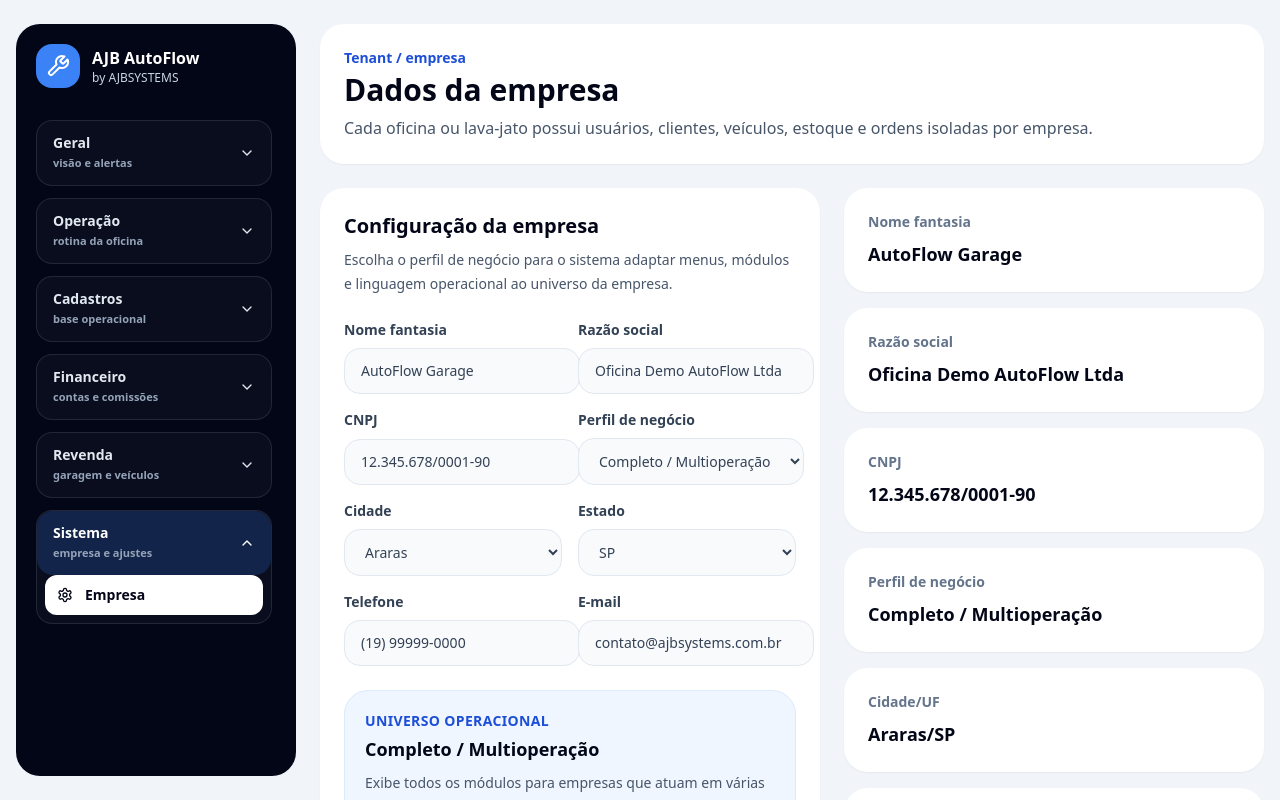
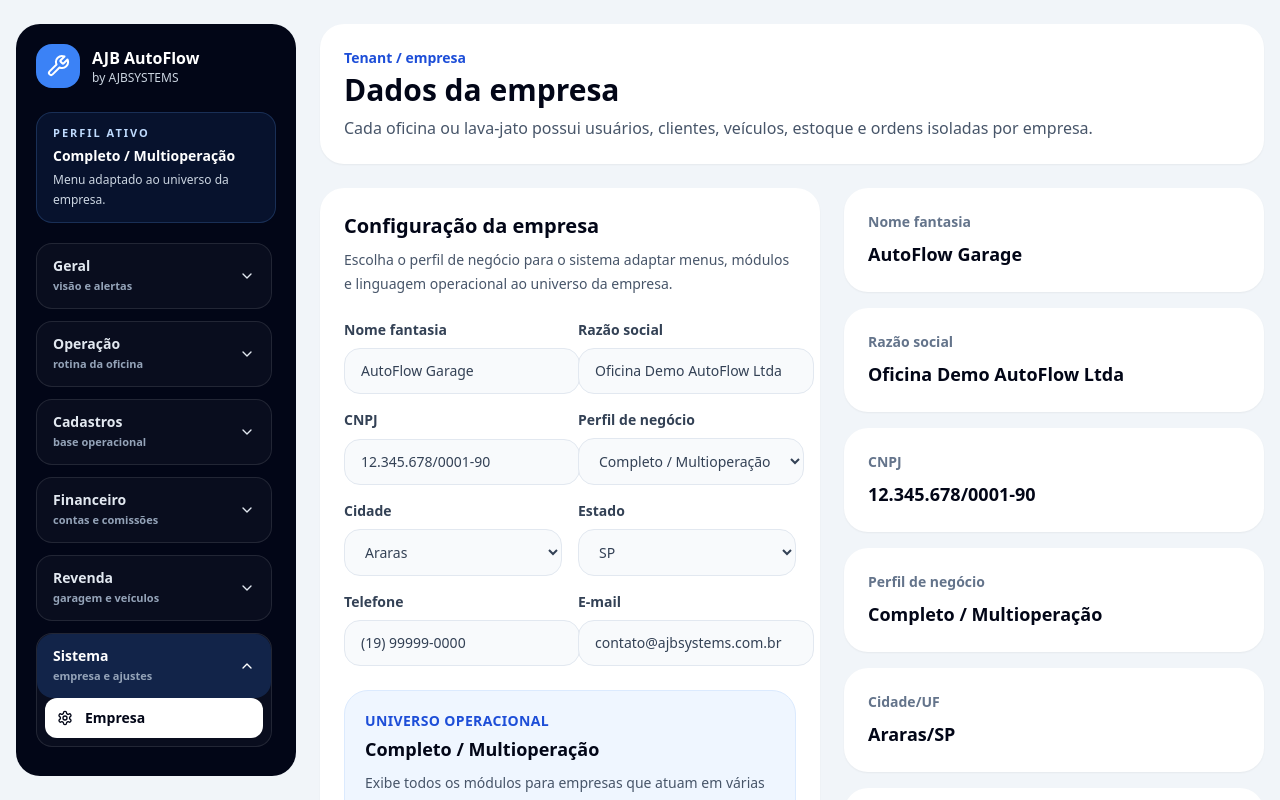
Before and after one commit to anjobrito/ajb-autoflow, a Next.js app: page /empresa in a window 1280 px wide. Shown: the top 800 px of the page. Built offline with nearby package versions, Linux system fonts and the light colour scheme.

Commit message:
feat: filter sidebar by business profile

```diff
--- a/components/app-shell.tsx
+++ b/components/app-shell.tsx
@@ -2,7 +2,7 @@
 
 import Link from "next/link";
 import { usePathname } from "next/navigation";
-import { useMemo, useState, type ReactNode } from "react";
+import { useEffect, useMemo, useState, type ReactNode } from "react";
 import {
   BadgeDollarSign,
   Bell,
@@ -22,8 +22,11 @@ import {
   Wallet,
   Wrench,
 } from "lucide-react";
+import { getCompany } from "@/lib/browser-store";
+import { getBusinessProfileByLabel, isMenuKeyAllowedForBusinessProfile } from "@/lib/business-types";
 
 type MenuItem = {
+  key: string;
   label: string;
   href: string;
   icon: React.ComponentType<{ className?: string }>;
@@ -40,65 +43,97 @@ const menuGroups: MenuGroup[] = [
     title: "Geral",
     description: "visão e alertas",
     items: [
-      { label: "Dashboard", href: "/dashboard", icon: Gauge },
-      { label: "Lembretes", href: "/lembretes", icon: Bell },
+      { key: "dashboard", label: "Dashboard", href: "/dashboard", icon: Gauge },
+      { key: "lembretes", label: "Lembretes", href: "/lembretes", icon: Bell },
     ],
   },
   {
     title: "Operação",
     description: "rotina da oficina",
     items: [
-      { label: "Ordens", href: "/ordens-servico", icon: ClipboardList },
-      { label: "Pátio", href: "/patio", icon: LayoutDashboard },
-      { label: "Veículos", href: "/veiculos", icon: Car },
-      { label: "Histórico", href: "/historico-veiculo", icon: History },
+      { key: "ordens", label: "Ordens", href: "/ordens-servico", icon: ClipboardList },
+      { key: "patio", label: "Pátio", href: "/patio", icon: LayoutDashboard },
+      { key: "veiculos", label: "Veículos", href: "/veiculos", icon: Car },
+      { key: "historico", label: "Histórico", href: "/historico-veiculo", icon: History },
     ],
   },
   {
     title: "Cadastros",
     description: "base operacional",
     items: [
-      { label: "Clientes", href: "/clientes", icon: Users },
-      { label: "Fornecedores", href: "/fornecedores", icon: Building2 },
-      { label: "Funcionários", href: "/funcionarios", icon: UserRoundCog },
-      { label: "Estoque", href: "/produtos", icon: Package },
-      { label: "Serviços", href: "/servicos", icon: Wrench },
+      { key: "clientes", label: "Clientes", href: "/clientes", icon: Users },
+      { key: "fornecedores", label: "Fornecedores", href: "/fornecedores", icon: Building2 },
+      { key: "funcionarios", label: "Funcionários", href: "/funcionarios", icon: UserRoundCog },
+      { key: "estoque", label: "Estoque", href: "/produtos", icon: Package },
+      { key: "servicos", label: "Serviços", href: "/servicos", icon: Wrench },
     ],
   },
   {
     title: "Financeiro",
     description: "contas e comissões",
     items: [
-      { label: "Financeiro", href: "/financeiro", icon: BadgeDollarSign },
-      { label: "Contas a pagar", href: "/contas-pagar", icon: Wallet },
-      { label: "Contas a receber", href: "/contas-receber", icon: Receipt },
-      { label: "Comissões", href: "/comissoes", icon: HandCoins },
+      { key: "financeiro", label: "Financeiro", href: "/financeiro", icon: BadgeDollarSign },
+      { key: "contas-pagar", label: "Contas a pagar", href: "/contas-pagar", icon: Wallet },
+      { key: "contas-receber", label: "Contas a receber", href: "/contas-receber", icon: Receipt },
+      { key: "comissoes", label: "Comissões", href: "/comissoes", icon: HandCoins },
     ],
   },
   {
     title: "Revenda",
     description: "garagem e veículos",
     items: [
-      { label: "Financ. e Gravames", href: "/financiamentos-gravames", icon: ClipboardList },
+      { key: "financiamentos-gravames", label: "Financ. e Gravames", href: "/financiamentos-gravames", icon: ClipboardList },
     ],
   },
   {
     title: "Sistema",
     description: "empresa e ajustes",
     items: [
-      { label: "Empresa", href: "/empresa", icon: Settings },
+      { key: "empresa", label: "Empresa", href: "/empresa", icon: Settings },
     ],
   },
 ];
 
-function findActiveGroup(pathname: string) {
-  return menuGroups.find((group) => group.items.some((item) => pathname === item.href || pathname.startsWith(`${item.href}/`)))?.title ?? "Geral";
+function filterMenuGroups(businessType: string) {
+  return menuGroups
+    .map((group) => ({
+      ...group,
+      items: group.items.filter((item) => isMenuKeyAllowedForBusinessProfile(item.key, businessType)),
+    }))
+    .filter((group) => group.items.length > 0);
+}
+
+function findActiveGroup(pathname: string, groups: MenuGroup[]) {
+  return groups.find((group) => group.items.some((item) => pathname === item.href || pathname.startsWith(`${item.href}/`)))?.title ?? groups[0]?.title ?? "Geral";
 }
 
 export function AppShell({ children }: { children: ReactNode }) {
   const pathname = usePathname();
-  const activeGroup = useMemo(() => findActiveGroup(pathname), [pathname]);
+  const [businessType, setBusinessType] = useState("Completo / Multioperação");
+
+  useEffect(() => {
+    function refreshBusinessType() {
+      setBusinessType(getCompany().businessType || "Completo / Multioperação");
+    }
+
+    refreshBusinessType();
+    window.addEventListener("storage", refreshBusinessType);
+    window.addEventListener("ajb-company-updated", refreshBusinessType);
+
+    return () => {
+      window.removeEventListener("storage", refreshBusinessType);
+      window.removeEventListener("ajb-company-updated", refreshBusinessType);
+    };
+  }, []);
+
+  const businessProfile = useMemo(() => getBusinessProfileByLabel(businessType), [businessType]);
+  const visibleMenuGroups = useMemo(() => filterMenuGroups(businessProfile.label), [businessProfile.label]);
+  const activeGroup = useMemo(() => findActiveGroup(pathname, visibleMenuGroups), [pathname, visibleMenuGroups]);
   const [openGroups, setOpenGroups] = useState<string[]>([activeGroup]);
+
+  useEffect(() => {
+    setOpenGroups((current) => current.includes(activeGroup) ? current : [activeGroup, ...current]);
+  }, [activeGroup]);
 
   function toggleGroup(title: string) {
     setOpenGroups((current) => current.includes(title) ? current.filter((item) => item !== title) : [...current, title]);
@@ -118,8 +153,14 @@ export function AppShell({ children }: { children: ReactNode }) {
             </div>
           </Link>
 
-          <nav className="mt-8 grid max-h-[calc(100vh-150px)] gap-3 overflow-y-auto pr-1 text-sm font-semibold text-slate-200">
-            {menuGroups.map((group) => {
+          <div className="mt-6 rounded-2xl border border-blue-400/20 bg-blue-500/10 px-4 py-3">
+            <p className="text-[11px] font-black uppercase tracking-[0.18em] text-blue-200">Perfil ativo</p>
+            <p className="mt-1 text-sm font-black text-white">{businessProfile.label}</p>
+            <p className="mt-1 text-xs leading-5 text-slate-300">Menu adaptado ao universo da empresa.</p>
+          </div>
+
+          <nav className="mt-5 grid max-h-[calc(100vh-230px)] gap-3 overflow-y-auto pr-1 text-sm font-semibold text-slate-200">
+            {visibleMenuGroups.map((group) => {
               const isOpen = openGroups.includes(group.title);
               const hasActiveItem = group.title === activeGroup;
 
```
